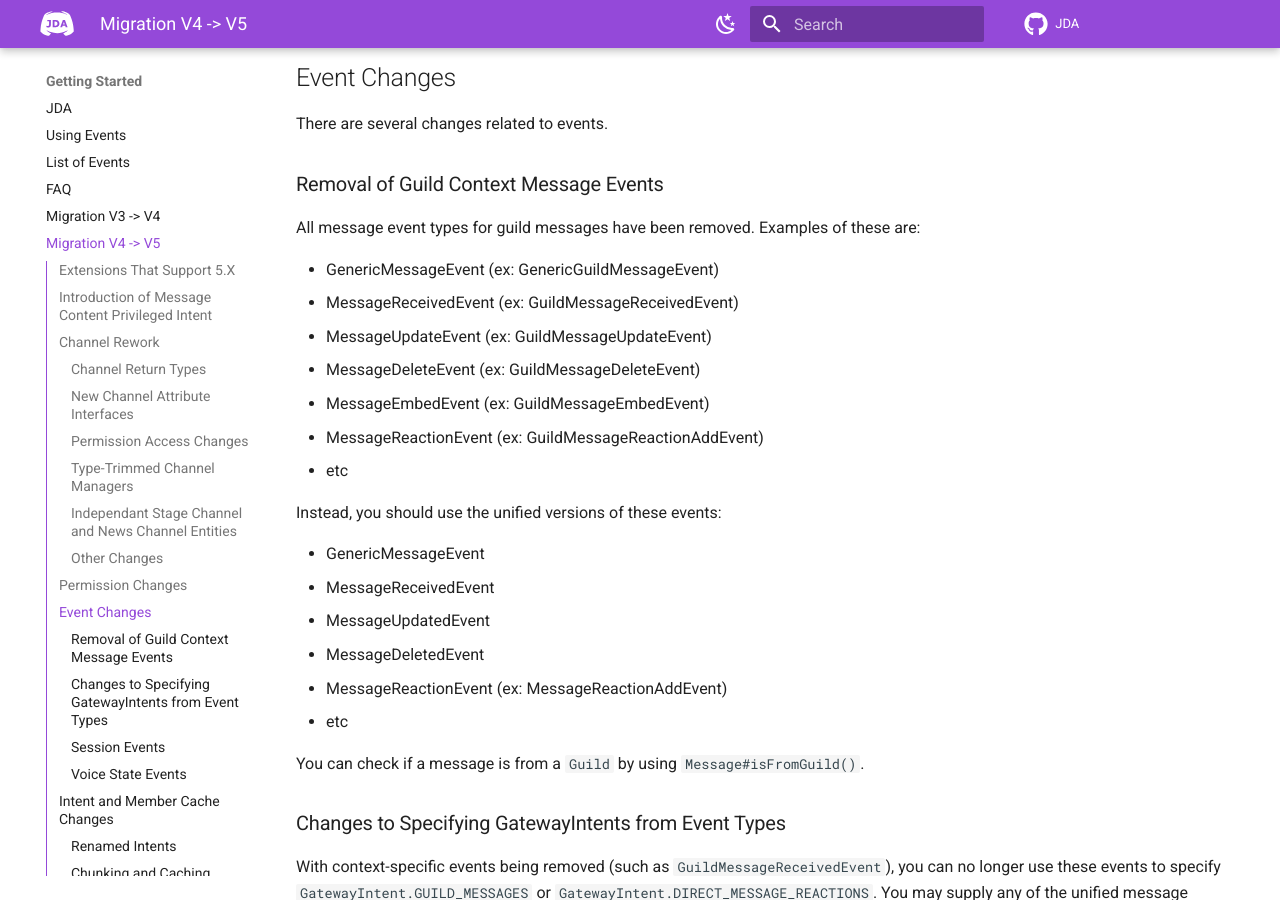
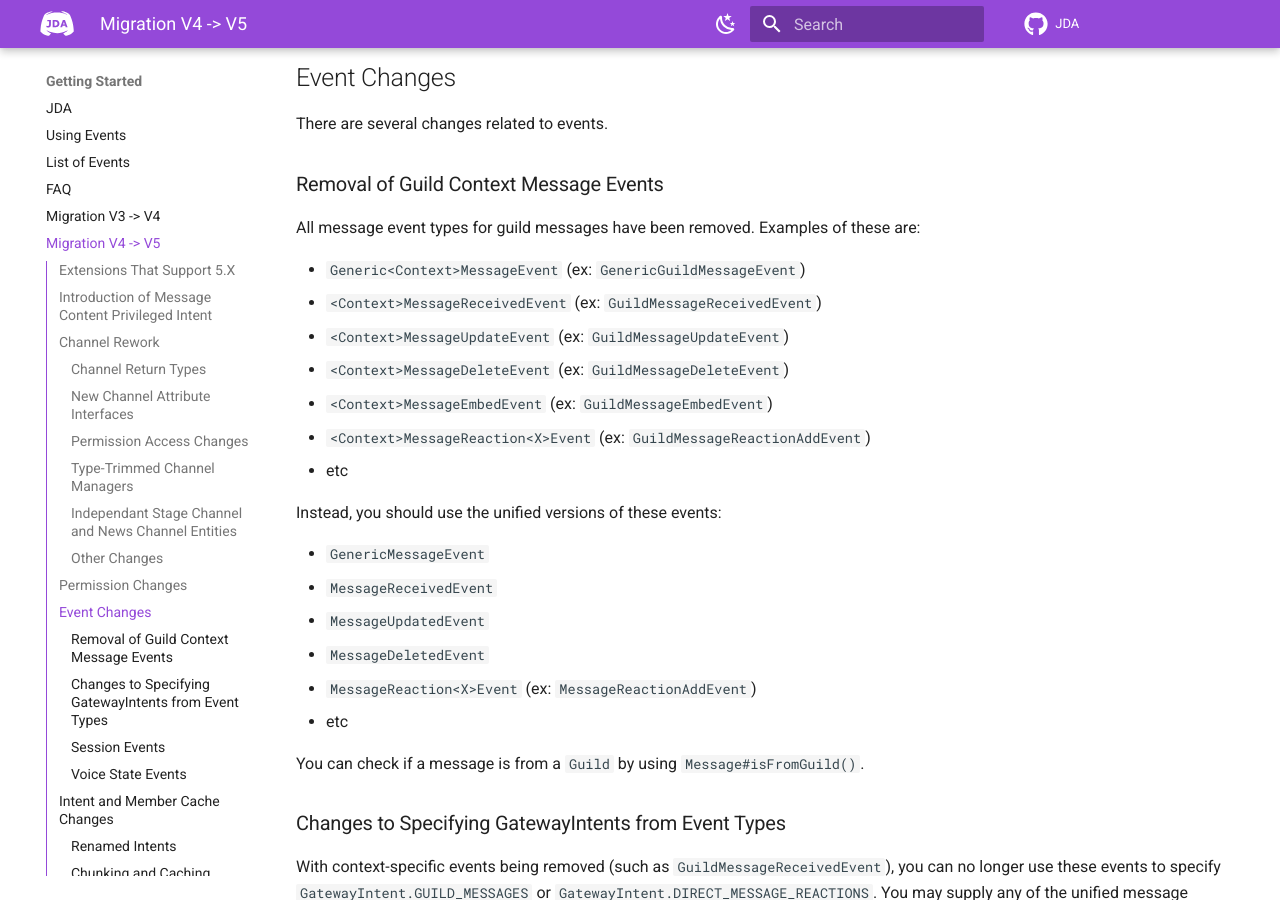
Before and after one commit to discord-jda/JDA-Website, an MkDocs documentation site: the page built from docs/introduction/migration-v4-v5.md, in a window 1280 px wide and 900 px high, scrolled down 3226 px. Built offline with MkDocs 1.6.1 and Material for MkDocs 9.7.7, drawn with Linux system fonts in a browser that asks for light colours; comment, search, counter and statistics services are not loaded.

Commit message:
Fix html issues

```diff
--- a/docs/introduction/migration-v4-v5.md
+++ b/docs/introduction/migration-v4-v5.md
@@ -100,21 +100,21 @@ There are several changes related to events.
 
 All message event types for guild messages have been removed. Examples of these are:
 
-- Generic<Context>MessageEvent (ex: GenericGuildMessageEvent)
-- <Context>MessageReceivedEvent (ex: GuildMessageReceivedEvent)
-- <Context>MessageUpdateEvent (ex: GuildMessageUpdateEvent)
-- <Context>MessageDeleteEvent (ex: GuildMessageDeleteEvent)
-- <Context>MessageEmbedEvent (ex: GuildMessageEmbedEvent)
-- <Context>MessageReaction<X>Event (ex: GuildMessageReactionAddEvent)
+- `Generic<Context>MessageEvent` (ex: `GenericGuildMessageEvent`)
+- `<Context>MessageReceivedEvent` (ex: `GuildMessageReceivedEvent`)
+- `<Context>MessageUpdateEvent` (ex: `GuildMessageUpdateEvent`)
+- `<Context>MessageDeleteEvent` (ex: `GuildMessageDeleteEvent`)
+- `<Context>MessageEmbedEvent` (ex: `GuildMessageEmbedEvent`)
+- `<Context>MessageReaction<X>Event` (ex: `GuildMessageReactionAddEvent`)
 - etc
 
 Instead, you should use the unified versions of these events:
 
-- GenericMessageEvent
-- MessageReceivedEvent
-- MessageUpdatedEvent
-- MessageDeletedEvent
-- MessageReaction<X>Event (ex: MessageReactionAddEvent)
+- `GenericMessageEvent`
+- `MessageReceivedEvent`
+- `MessageUpdatedEvent`
+- `MessageDeletedEvent`
+- `MessageReaction<X>Event` (ex: `MessageReactionAddEvent`)
 - etc
 
 You can check if a message is from a `Guild` by using `Message#isFromGuild()`.
```
